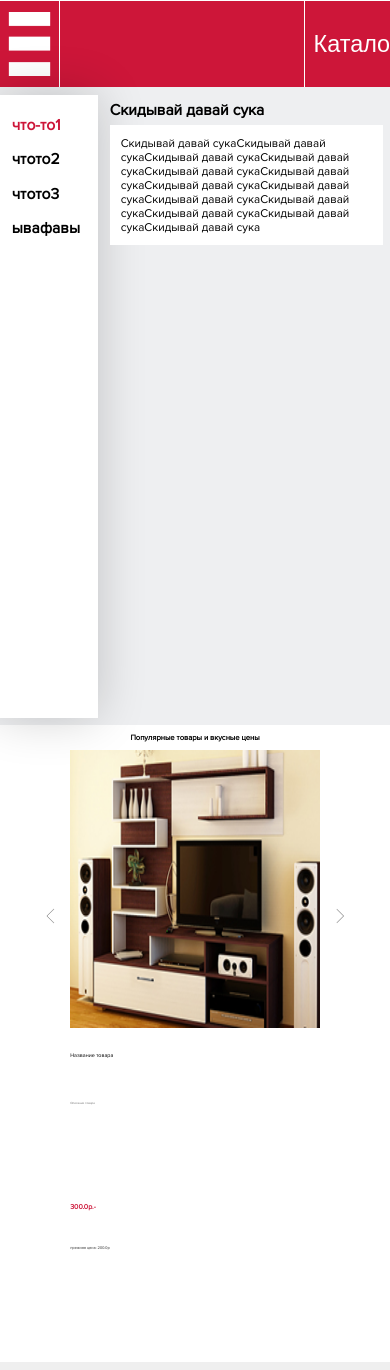
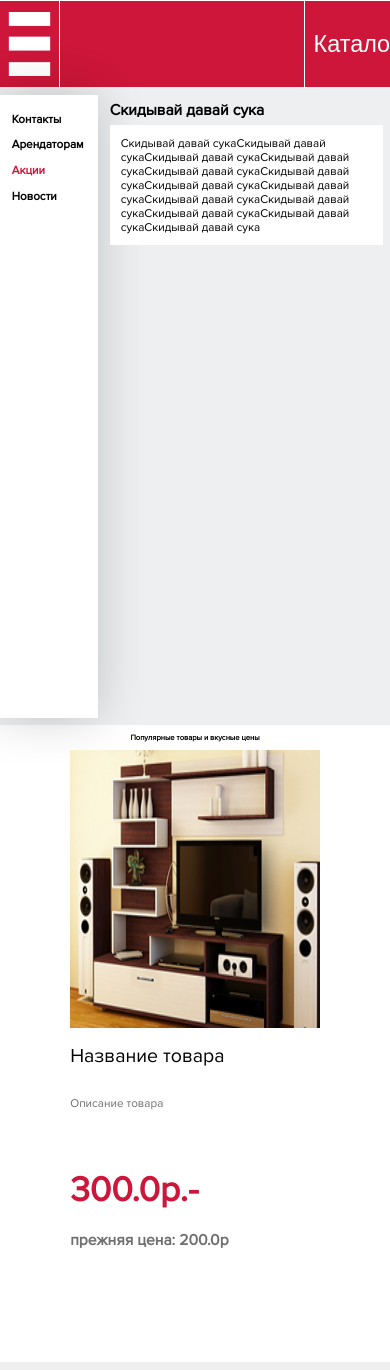
Before and after one commit to jekapulpit/shopping, a Django app: page /sales/ in a window 390 px wide. Shown: the part 246-1616 px from the top of the page. Run offline with Django 3.2, Linux system fonts and the light colour scheme; data comes from the database, SQL or seed files in the repository; some libraries are stand-ins or nearby versions.

Commit message:
adaptation 3

```diff
--- a/minskmebel/catalog/static/css/style_index.css
+++ b/minskmebel/catalog/static/css/style_index.css
@@ -4,6 +4,9 @@ html, body {
   font-family: "Arial";
   overflow-x: hidden !important;
 
+}
+.leftside {
+padding-bottom: 2%;
 }
 @font-face {
     font-family: WaverlyCF;
--- a/minskmebel/catalog/static/style.css
+++ b/minskmebel/catalog/static/style.css
@@ -7,6 +7,7 @@
   backface-visibility: hidden;
   -webkit-backface-visibility: hidden;
 }
+
 body {
 overflow-x: hidden !important;
 }
--- a/minskmebel/catalog/static/style_contacts.css
+++ b/minskmebel/catalog/static/style_contacts.css
@@ -20,6 +20,8 @@ contacts {
 	font-size: 0;
 	height: 100%;
 	width: 25%;
+    padding-bottom: 2%;
+
 }
 
 .spisok {
@@ -28,6 +30,9 @@ contacts {
 	background-color: white;
     box-shadow: -1px -1px 50px rgba(0,0,0,0.2); /* Параметры тени */
     padding-top: 5%;
+}
+.spisok a {
+color: black;
 }
 .mapandform {
 	margin-left: 2%;
--- a/minskmebel/catalog/templates/allsales.html
+++ b/minskmebel/catalog/templates/allsales.html
@@ -47,10 +47,10 @@
       <div class="howtoconnect" style="height: auto">
         <div class="leftside" style="height:auto">
           <div class="spisok">
-            <p class="spisokitems active"><b>что-то1</b></p>
-            <p class="spisokitems"><b>чтото2</b></p>
-            <p class="spisokitems"><b>чтото3</b></p>
-            <p class="spisokitems"><b>ывафавы</b></p>
+            <a href="/contacts" style="color: black"><p class="spisokitems"><b>Контакты</b></p></a>
+            <a href="/arend" style="color: black"><p class="spisokitems"><b>Арендаторам</b></p></a>
+            <a href="/sales" style="color: black"><p class="spisokitems active"><b>Акции</b></p></a>
+            <a href="/news" style="color: black"><p class="spisokitems"><b>Новости</b></p></a>
           </div>
         </div>
         <div class="mapandform" style="height:auto">
--- a/minskmebel/mainpage/static/mainpage/css/adaptation.css
+++ b/minskmebel/mainpage/static/mainpage/css/adaptation.css
@@ -163,7 +163,7 @@ slider {
 	font-size: 4vw !important;
 }
 .spisokitems {
-	font-size: 4vw;
+	font-size: 3vw;
 }
 /*            CONTACTS          */
 .callback {
@@ -330,4 +330,27 @@ topshop .stand {
 .links .linktoshop {
 	font-size: 2vw;
 }
+.contentslider2 .name {
+font-size: 5vw !important;
 }
+.contentslider2 .more {
+font-size: 3vw !important;
+}
+.contentslider2 .price {
+font-size: 9vw !important;
+}
+.contentslider2 .preprice {
+font-size: 4vw !important;
+}
+.slider2 .contrs.right, .slider2 .contrs.left{
+display: none;
+}
+.slider2 {
+height: 100%;
+}
+.poptovs {
+font-size: 4vw !important;
+}
+
+
+}
--- a/minskmebel/mainpage/static/mainpage/css/style_index.css
+++ b/minskmebel/mainpage/static/mainpage/css/style_index.css
@@ -38,6 +38,9 @@ slider {
 	height: 83%;
 	display: block;
 	background-color: #eeeff1;
+}
+.leftside {
+padding-bottom: 2%;
 }
 products {
 	padding-bottom: 5%;
--- a/minskmebel/mainpage/templates/header.html
+++ b/minskmebel/mainpage/templates/header.html
@@ -8,8 +8,8 @@
 			<div class="menu"></div>
 			<div class="menu">
 				<div class="menu_name"><a href="/catalog">Каталог</a></div>
-				<div class="menu_name"><a href="#">Акции</a></div>
-				<div class="menu_name">Магазины</div>
+				<div class="menu_name"><a href="/sales">Акции</a></div>
+                <div class="menu_name"><a href="/shops">Магазины</a></div>
 				<div class="menu_name">Новости</div>
 				<div class="menu_name">Арендаторам</div>
 				<div class="menu_name" style="border: none">Контакты</div>
@@ -38,13 +38,13 @@
 	<category>
 
       <div class="category" >
-         <div class="menu_mobile" onclick="showmenu()">
+         <div class="menu_mobile">
 
         </div>
-        <div class="catalog_mobile">
+        <div class="catalog_mobile" onclick="showmenu()">
         <div class="catalog_content">
         <div class="text">
-            <a href="/catalog" style="text-decoration: none; color: white">Каталог</a>
+            Каталог
 
             </div>
         </div>
@@ -341,6 +341,21 @@
                                               </a>
                                                                     </div>
                             </div>
+
+              <div class="category_name">
+                                                                    <div class="border">
+
+                                              <a href="" style="text-decoration:none; color: black">
+
+                              <div class="image">
+
+
+                              </div>
+                                                  <div class="name"></div>
+                                              </a>
+                                                                    </div>
+                            </div>
+
                           </div>
 
 
--- a/minskmebel/mainpage/templates/index.html
+++ b/minskmebel/mainpage/templates/index.html
@@ -97,7 +97,7 @@
 	</slider>
 
 	<products>
-		<div style="font-family: Proxima; font-size: 1.95vw; text-align: center;padding-top: 2%;padding-bottom: 2%;font-weight: bold">Популярные товары и вкусные цены</div>
+		<div class="poptovs" style="font-family: Proxima; font-size: 1.95vw; text-align: center;padding-top: 2%;padding-bottom: 2%;font-weight: bold">Популярные товары и вкусные цены</div>
 		<div class="slider2">
 			<div class="contrs left" onclick="next()"></div>
 		<div class="contrs right" onclick="prev()"></div>
```
Also changed, not shown: minskmebel/catalog/templates/sales.html (+4 -4 lines).
